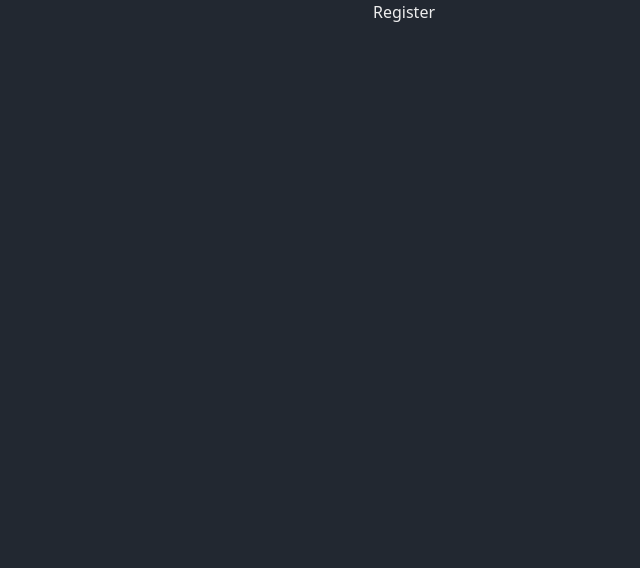
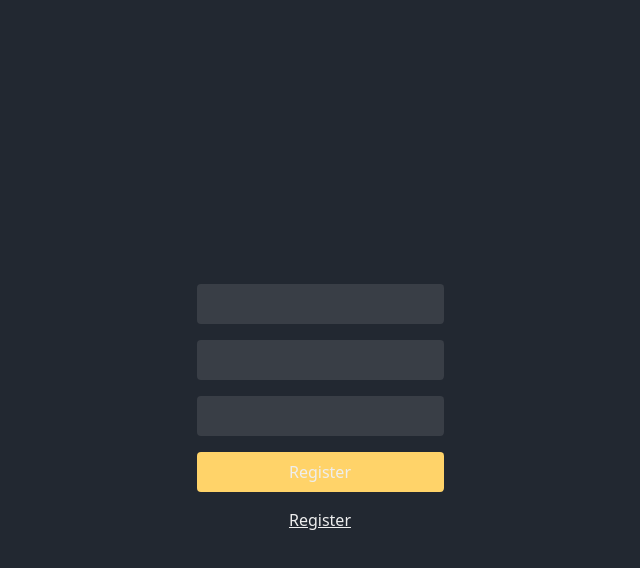
Before and after one commit to gooficat/messageboard, a React app: page /register in a window 1280 px wide. Shown: the top 568 px of the page, without its empty margins (320-960 px from the left). Built offline with nearby package versions, Linux system fonts and the light colour scheme; the HTML template or start-up script is replaced by a standard one.

Commit message:
form encapsulation

```diff
--- a/src/client/App.tsx
+++ b/src/client/App.tsx
@@ -1,18 +1,30 @@
-import { BrowserRouter, Route, Routes } from "react-router-dom";
+import { BrowserRouter, Navigate, Route, Routes } from "react-router-dom";
 
 import "./index.css";
 
 import Login from "./components/Login";
 import Register from "./components/Register";
+import Profile from "./components/Profile";
+import Feed from "./components/Feed";
+
+function NavFromRoot() {
+	if (0) {
+		return <Navigate to="/feed" />
+	}
+	else {
+		return <Navigate to="/login" />
+	}
+}
 
 export function App() {
 	return (
 		<BrowserRouter>
 			<Routes>
-				<Route path="/feed" element={<>Feed</>} />
+				<Route path="/" element={NavFromRoot()} />
+				<Route path="/feed" element={<Feed />} />
 				<Route path="/login" element={<Login />} />
 				<Route path="/register" element={<Register />} />
-				<Route path="/profile" element={<></>} />
+				<Route path="/profile" element={<Profile />} />
 			</Routes>
 		</BrowserRouter>
 	);
--- /dev/null
+++ b/src/client/components/Feed.tsx
@@ -0,0 +1,11 @@
+
+
+function Feed() {
+    return (
+        <>
+            <h1>Feed</h1>
+        </>
+    );
+}
+
+export default Feed;
--- /dev/null
+++ b/src/client/components/Forms.tsx
@@ -0,0 +1,47 @@
+import React from "react";
+
+type FormEntryProps = {
+    type?: string,
+    name: string
+}
+
+function FormEntry(props: FormEntryProps) {
+    return (
+        <input
+            className="pal-bg-grey p-2 rounded-sm"
+            type={props.type ?? "text"}
+            name={props.name}
+            placeholder={props.name}
+        />
+    );
+}
+
+type FormProps = {
+    onSubmit: React.SubmitEventHandler<HTMLFormElement>,
+    children: React.ReactNode,
+};
+
+type FormSubmitProps = {
+    text: string
+}
+
+function FormSubmit(props: FormSubmitProps) {
+    return (
+        <button
+            className="pal-bg-highlight rounded-sm p-2"
+            type="submit"
+        >
+            {props.text}
+        </button>
+    );
+}
+
+function Form(props: FormProps) {
+    return (
+        <form onSubmit={props.onSubmit} className="flex-col flex max-w-sm gap-4">
+            {props.children}
+        </form>
+    );
+}
+
+export { FormEntry, Form, FormSubmit }
--- a/src/client/components/Login.tsx
+++ b/src/client/components/Login.tsx
@@ -1,4 +1,5 @@
 import { useState } from "react";
+import { Form, FormEntry, FormSubmit } from "./Forms";
 
 function Login() {
 	const [error, setError] = useState("");
@@ -30,28 +31,13 @@ function Login() {
 
 	return (
 		<div className="w-full h-screen flex items-center justify-center">
-			<form
-				onSubmit={OnLoginSubmit}
-				className="flex-col flex max-w-sm gap-4"
-			>
-				{error && <p className="text-red">{error}</p>}
-				<input
-					className="pal-bg-grey p-2 rounded-sm"
-					type="text"
-					name="username"
-				/>
-				<input
-					className="pal-bg-grey p-2 rounded-sm"
-					type="password"
-					name="password"
-				/>
-				<button
-					className="pal-bg-highlight rounded-sm p-2"
-					type="submit"
-				>
-					Login
-				</button>
-			</form>
+			<Form onSubmit={OnLoginSubmit}>
+				{<p className="pal-text-err">{error}</p>}
+				<FormEntry name="username" />
+				<FormEntry name="password" type="password" />
+				<FormSubmit text="Login" />
+				<a className="text-center underline" href="/register">Register</a>
+			</Form>
 		</div>
 	);
 }
--- /dev/null
+++ b/src/client/components/Profile.tsx
@@ -0,0 +1,11 @@
+
+
+function Profile() {
+    return (
+        <>
+            <h1>Profile</h1>
+        </>
+    );
+}
+
+export default Profile;
--- a/src/client/components/Register.tsx
+++ b/src/client/components/Register.tsx
@@ -1,3 +1,8 @@
+import { useState } from "react";
+
+function Register() {
+	const [error, setError] = useState("");
+
 	function OnRegisterSubmit(event: React.SubmitEvent<HTMLFormElement>) {
 		event.preventDefault();
 		const data = new FormData(event.target as HTMLFormElement);
@@ -15,20 +20,46 @@ function OnRegisterSubmit(event: React.SubmitEvent<HTMLFormElement>) {
 		}).then((response) => {
 			response.text().then((text) => {
 				console.log(text);
+				if (response.ok) {
+					window.location.href = "/";
+				} else {
+					setError(text);
+				}
 			});
 		});
 	}
 
-function Register() {
 	return (
-		<>
-			<form onSubmit={OnRegisterSubmit}>
-				<input type="text" name="username" />
-				<input type="text" name="email" />
-				<input type="password" name="password" />
-				<button type="submit">Register</button>
+		<div className="w-full h-screen flex items-center justify-center">
+			<form
+				onSubmit={OnRegisterSubmit}
+				className="flex-col flex max-w-sm gap-4"
+			>
+				{<p className="pal-text-err">{error}</p>}
+				<input
+					className="pal-bg-grey p-2 rounded-sm"
+					type="text"
+					name="username"
+				/>
+				<input
+					className="pal-bg-grey p-2 rounded-sm"
+					type="text"
+					name="email"
+				/>
+				<input
+					className="pal-bg-grey p-2 rounded-sm"
+					type="password"
+					name="password"
+				/>
+				<button
+					className="pal-bg-highlight rounded-sm p-2"
+					type="submit"
+				>
+					Register
+				</button>
+				<a className="text-center underline" href="/register">Register</a>
 			</form>
-		</>
+		</div>
 	);
 }
 
--- a/src/client/index.css
+++ b/src/client/index.css
@@ -5,6 +5,7 @@
 	--pal-grey: #393e46;
 	--pal-highlight: #ffd369;
 	--pal-white: #eeeeee;
+	--pal-err: #ff6467;
 
 	background-color: var(--pal-black);
 	color: var(--pal-white);
@@ -48,3 +49,6 @@
 .pal-border-white {
 	border: var(--pal-white);
 }
+.pal-text-err {
+	color: var(--pal-err);
+}
```
Lines whose indentation alone changed are shown as unchanged.
